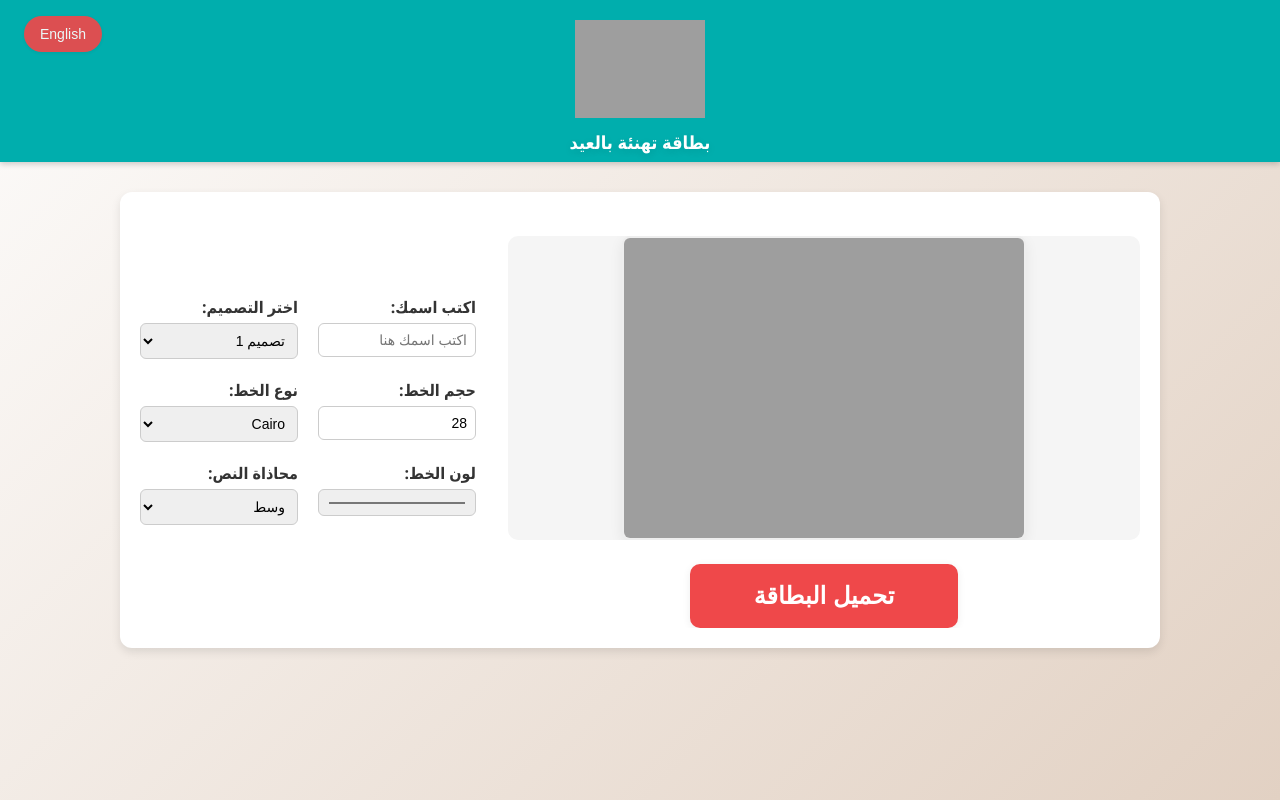
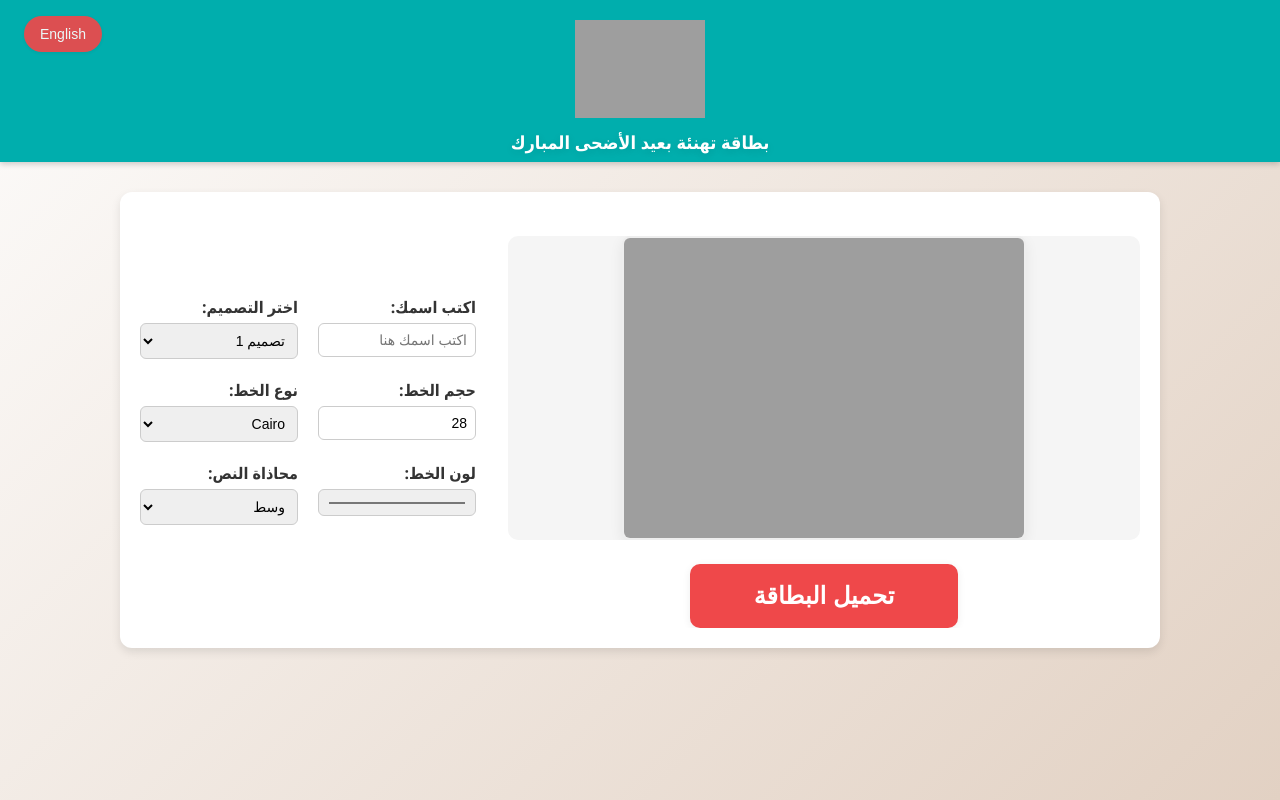
Before and after one commit to toolsAndsolution/eid-greeting, a plain HTML site: page index.html in a window 1280 px wide. Drawn offline with Linux system fonts and the light colour scheme; grey boxes are pictures that could not be loaded.

Commit message:
Update index.html

```diff
--- a/index.html
+++ b/index.html
@@ -253,7 +253,7 @@
   <script>
     const i18n = {
       ar: {
-        headerTitle: "بطاقة تهنئة بالعيد",
+        headerTitle: "بطاقة تهنئة بعيد الأضحى المبارك",
         labelDesign: "اختر التصميم:",
         labelName: "اكتب اسمك:",
         placeholderName: "اكتب اسمك هنا",
```
